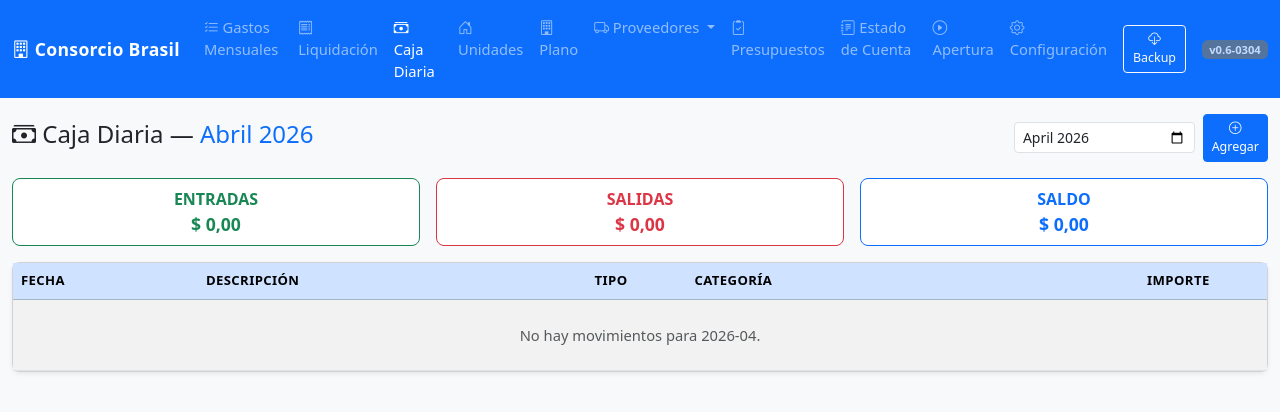
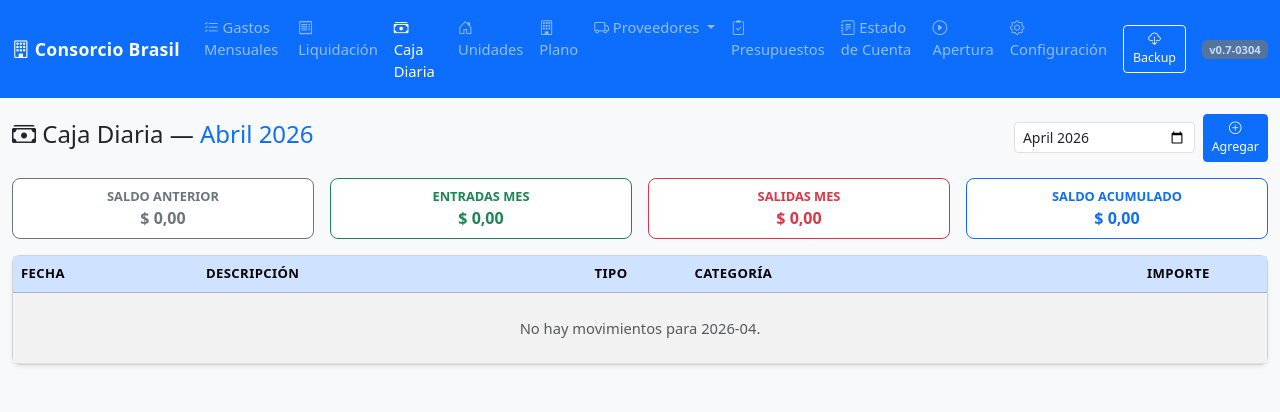
Before and after one commit to ncmartin77/consorcio, a Flask app: page /caja in a window 1280 px wide. Shown: the top 412 px of the page. Run offline with Flask 3, Linux system fonts and the light colour scheme.

Commit message:
fix: tareas checkbox/undo; caja saldo anterior acumulado, v0.7-0304
- Tareas: reemplaza onchange inline (roto con comillas) por event
  delegation en #tareasList; undo bar usa style.setProperty para
  evitar conflicto entre d-none y d-flex de Bootstrap
- Caja Diaria: agrega saldo_anterior y saldo_acumulado (get_saldo_caja);
  template muestra 4 cards: Saldo Anterior / Entradas / Salidas / Acumulado

Co-Authored-By: Claude Sonnet 4.6 <noreply@anthropic.com>

```diff
--- a/app.py
+++ b/app.py
@@ -317,13 +317,18 @@ def caja(periodo=None):
     movimientos = db.get_caja(periodo)
     entradas = sum(m["importe"] for m in movimientos if m["tipo"] == "ENTRADA")
     salidas = sum(m["importe"] for m in movimientos if m["tipo"] == "SALIDA")
-    saldo = entradas - salidas
+    saldo_mes = round(entradas - salidas, 2)
+    # Saldo acumulado total (incluye todos los períodos anteriores)
+    saldo_acumulado, _, _ = db.get_saldo_caja()
+    saldo_anterior = round(saldo_acumulado - saldo_mes, 2)
     return render_template("caja.html",
                            movimientos=movimientos,
                            periodo=periodo,
                            entradas=entradas,
                            salidas=salidas,
-                           saldo=saldo,
+                           saldo=saldo_mes,
+                           saldo_anterior=saldo_anterior,
+                           saldo_acumulado=saldo_acumulado,
                            liq_cerrada=liq_cerrada)
 
 
--- a/templates/caja.html
+++ b/templates/caja.html
@@ -25,32 +25,42 @@
 
 <!-- Resumen -->
 <div class="row g-3 mb-3">
-  <div class="col-md-4">
+  <div class="col-md-3">
+    <div class="card border-secondary text-center">
+      <div class="card-body py-2">
+        <div class="text-secondary fw-bold" style="font-size:0.8rem">SALDO ANTERIOR</div>
+        <div class="fw-bold fs-6 {% if saldo_anterior >= 0 %}text-secondary{% else %}text-danger{% endif %}">
+          $ {{ "%.2f"|format(saldo_anterior)|replace(".",",") }}
+        </div>
+      </div>
+    </div>
+  </div>
+  <div class="col-md-3">
     <div class="card border-success text-center">
       <div class="card-body py-2">
-        <div class="text-success fw-bold fs-6">ENTRADAS</div>
-        <div class="fw-bold fs-5 text-success">
+        <div class="text-success fw-bold" style="font-size:0.8rem">ENTRADAS MES</div>
+        <div class="fw-bold fs-6 text-success">
           $ {{ "%.2f"|format(entradas)|replace(".",",") }}
         </div>
       </div>
     </div>
   </div>
-  <div class="col-md-4">
+  <div class="col-md-3">
     <div class="card border-danger text-center">
       <div class="card-body py-2">
-        <div class="text-danger fw-bold fs-6">SALIDAS</div>
-        <div class="fw-bold fs-5 text-danger">
+        <div class="text-danger fw-bold" style="font-size:0.8rem">SALIDAS MES</div>
+        <div class="fw-bold fs-6 text-danger">
           $ {{ "%.2f"|format(salidas)|replace(".",",") }}
         </div>
       </div>
     </div>
   </div>
-  <div class="col-md-4">
-    <div class="card {% if saldo >= 0 %}border-primary{% else %}border-warning{% endif %} text-center">
+  <div class="col-md-3">
+    <div class="card {% if saldo_acumulado >= 0 %}border-primary{% else %}border-warning{% endif %} text-center">
       <div class="card-body py-2">
-        <div class="fw-bold fs-6 {% if saldo >= 0 %}text-primary{% else %}text-warning{% endif %}">SALDO</div>
-        <div class="fw-bold fs-5 {% if saldo >= 0 %}text-primary{% else %}text-warning{% endif %}">
-          $ {{ "%.2f"|format(saldo)|replace(".",",") }}
+        <div class="fw-bold {% if saldo_acumulado >= 0 %}text-primary{% else %}text-warning{% endif %}" style="font-size:0.8rem">SALDO ACUMULADO</div>
+        <div class="fw-bold fs-6 {% if saldo_acumulado >= 0 %}text-primary{% else %}text-warning{% endif %}">
+          $ {{ "%.2f"|format(saldo_acumulado)|replace(".",",") }}
         </div>
       </div>
     </div>
--- a/version.txt
+++ b/version.txt
@@ -1 +1 @@
-0.6-0304
+0.7-0304
```
Also changed, not shown: CLAUDE.md (+5 -1 lines), templates/gastos.html (+58 -32 lines).
